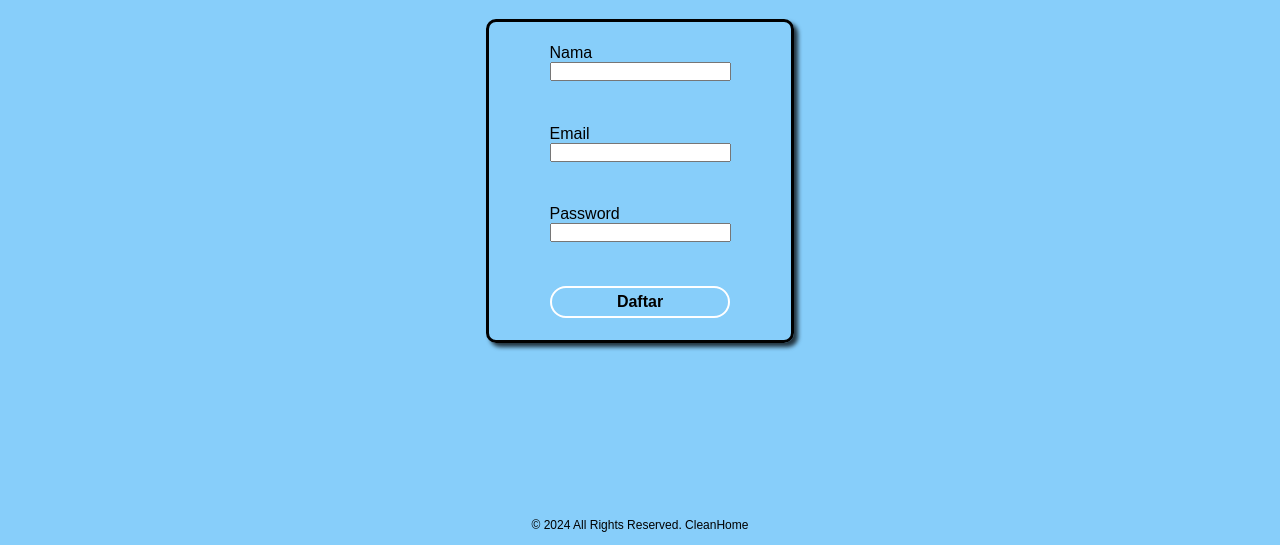
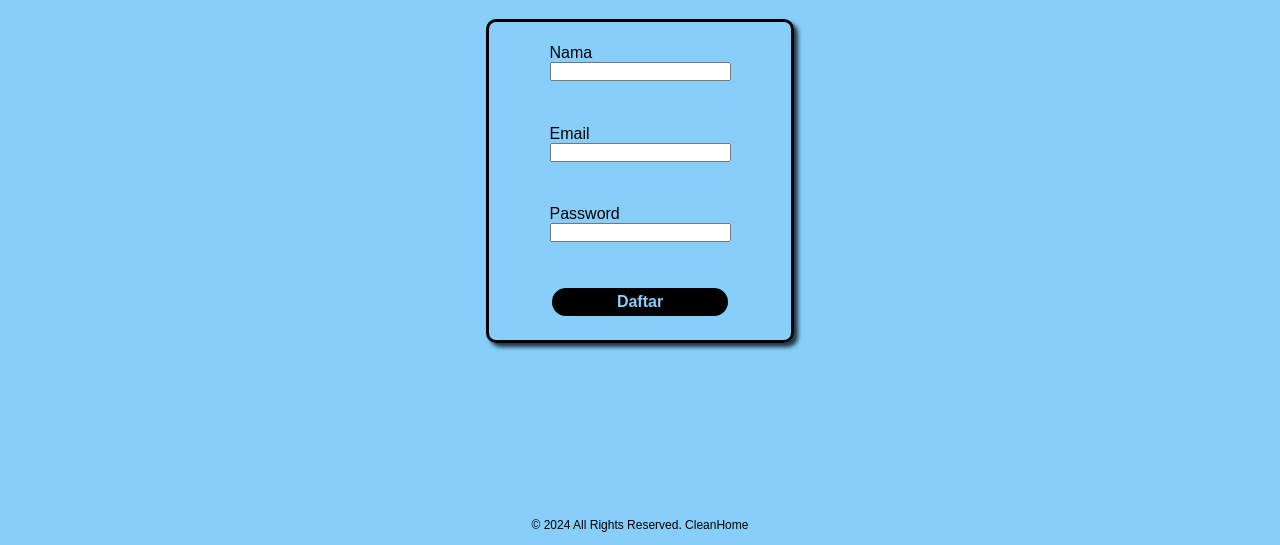
Before and after one commit to Faizalibrahimm/CleanHome, a plain HTML site: page daftar.html in a window 1280 px wide. Shown: the part 255-800 px from the top of the page. Drawn offline with Linux system fonts and the light colour scheme.

Commit message:
Update daftar.css

```diff
--- a/style/daftar.css
+++ b/style/daftar.css
@@ -90,8 +90,9 @@ main {
 }
 
 .btn-daftar {
-  background-color: lightskyblue;
-  border: 2px solid white;
+  color: lightskyblue;
+  background-color: black;
+  border: 2px solid lightskyblue;
   border-radius: 20px;
   width: 60%;
   padding: 5px 0;
@@ -101,9 +102,9 @@ main {
 }
 
 .btn-daftar:hover {
+  color: white;
   background-color: black;
   border: 2px solid lightskyblue;
-  color: lightskyblue;
 }
 
 footer {
```
